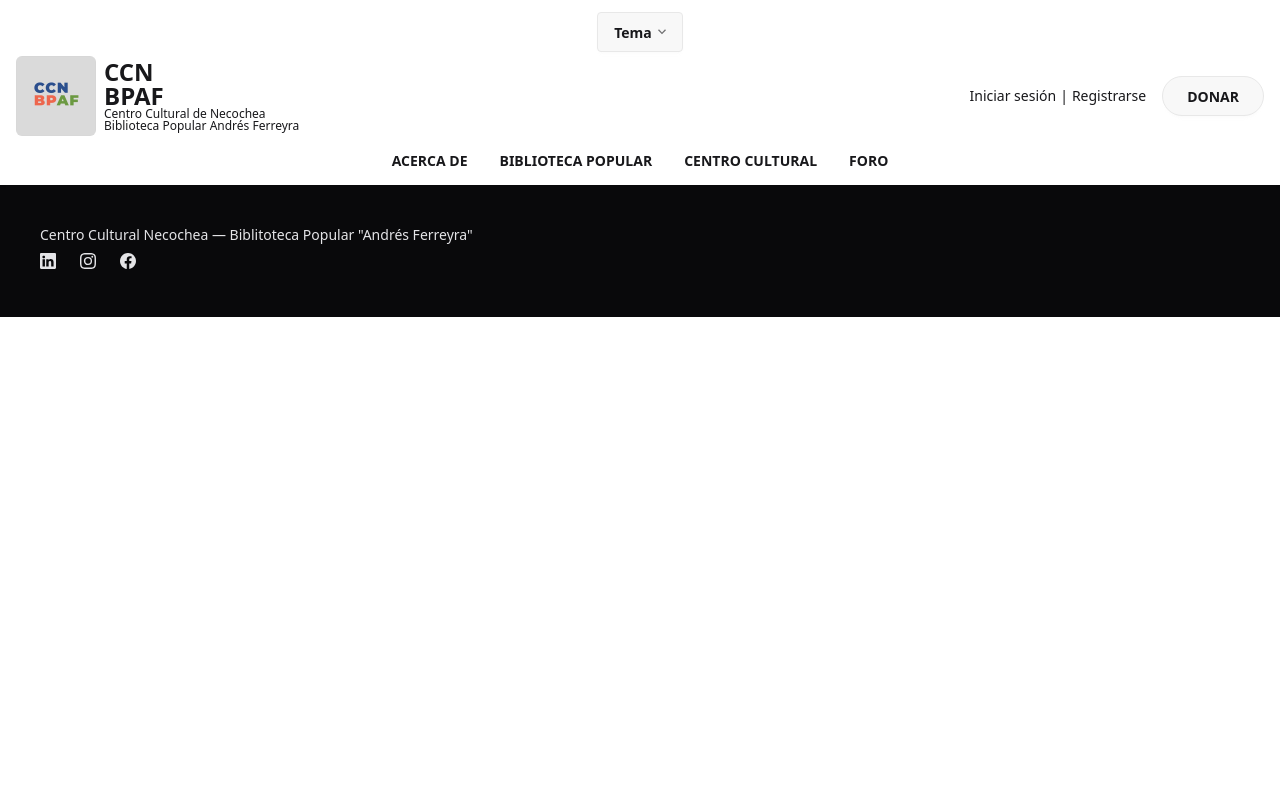
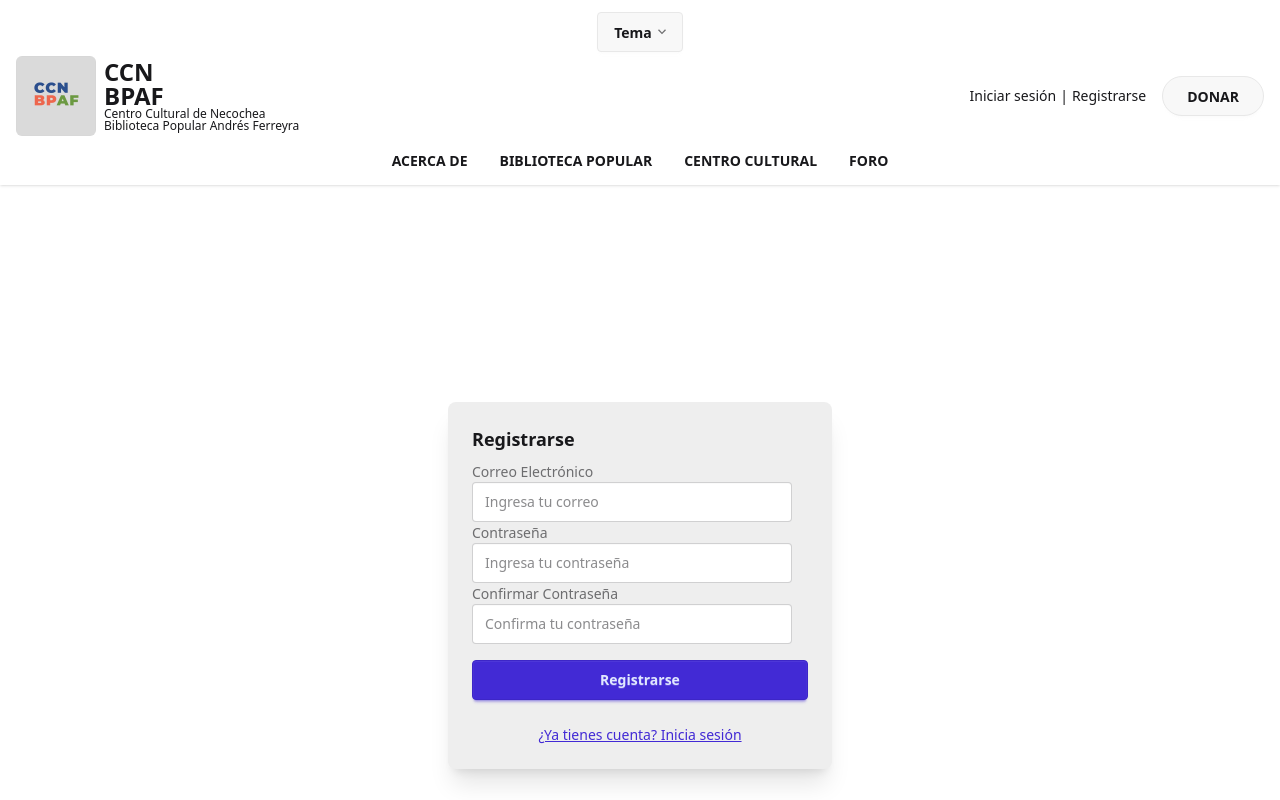
Before and after one commit to Frankmolin/Biblioteca-CCN-BPAF, a React (Vite) app: page /register in a window 1280 px wide. Shown: the top 800 px of the page. Built offline with nearby package versions, Linux system fonts and the light colour scheme.

Commit message:
login - register

```diff
--- a/package.json
+++ b/package.json
@@ -17,6 +17,7 @@
     "react-dom": "^19.1.0",
     "react-router-dom": "^7.6.0",
     "react-social-media-embed": "^2.5.18",
+    "react-toastify": "^11.0.5",
     "tailwindcss": "^4.1.7"
   },
   "devDependencies": {
--- a/src/App.jsx
+++ b/src/App.jsx
@@ -2,18 +2,15 @@ import React from 'react';
 import Autoridades from './pages/Autoridades';
 import Galeria from './pages/Galeria';
 import Historia from './pages/Historia';
-
 import { BrowserRouter as Router, Routes, Route, useLocation } from 'react-router-dom';
 import Home from './pages/Home';
-
 import MainLayout from './layouts/MainLayout';
-
 import Acerca from './pages/Acerca';
-
 import Catalogo from './pages/Catalogo';
-
 import Eventos from './pages/Eventos';
 import Foro from './pages/Foro';
+import Register from './pages/Register';
+import Login from './pages/Login';
 
 function AnimatedRoutes() {
   const location = useLocation();
@@ -30,7 +27,8 @@ function AnimatedRoutes() {
         <Route path="/galeria" element={<Galeria />} />
         <Route path="/historia" element={<Historia />} />
 
-
+        <Route path="/login" element={<Login />} />
+        <Route path="/register" element={<Register />} />
       </Routes>
     </MainLayout>
   );
--- /dev/null
+++ b/src/pages/Login.jsx
@@ -0,0 +1,63 @@
+import React from "react";
+import { ToastContainer, toast } from "react-toastify";
+import "react-toastify/dist/ReactToastify.css";
+
+const Login = () => {
+  const handleSubmit = (e) => {
+    e.preventDefault();
+    let formData = Object.fromEntries(new FormData(e.target).entries());
+
+    if (!formData.email || !formData.password) {
+      toast.error("Todos los campos son obligatorios");
+      return;
+    }
+
+    // Lógica de inicio de sesión
+    toast.success("Inicio de sesión exitoso");
+  };
+
+  return (
+    <div className="flex justify-center items-center h-screen ">
+      <div className="card w-96 bg-base-300 shadow-xl">
+        <div className="card-body">
+          <h2 className="card-title">Iniciar Sesión</h2>
+          <form onSubmit={handleSubmit}>
+            <div className="form-control">
+              <label className="label">
+                <span className="label-text">Correo Electrónico</span>
+              </label>
+              <input
+                type="email"
+                name="email"
+                placeholder="Ingresa tu correo"
+                className="input input-bordered"
+              />
+            </div>
+            <div className="form-control">
+              <label className="label">
+                <span className="label-text">Contraseña</span>
+              </label>
+              <input
+                type="password"
+                name="password"
+                placeholder="Ingresa tu contraseña"
+                className="input input-bordered"
+              />
+            </div>
+            <div className="form-control mt-4">
+              <button className="btn w-full btn-primary">Iniciar Sesión</button>
+            </div>
+          </form>
+          <div className="mt-4 text-center">
+            <a href="/register" className="link link-primary">
+              ¿No tienes cuenta? Regístrate
+            </a>
+          </div>
+        </div>
+      </div>
+      <ToastContainer />
+    </div>
+  );
+};
+
+export default Login;
--- /dev/null
+++ b/src/pages/Register.jsx
@@ -0,0 +1,79 @@
+import React from "react";
+import { ToastContainer, toast } from "react-toastify";
+import "react-toastify/dist/ReactToastify.css";
+
+const Register = () => {
+  const handleSubmit = (e) => {
+    e.preventDefault();
+    let formData = Object.fromEntries(new FormData(e.target).entries());
+
+    if (!formData.email || !formData.password || !formData.confirmPassword) {
+      toast.error("Todos los campos son obligatorios");
+      return;
+    }
+
+    if (formData.password !== formData.confirmPassword) {
+      toast.error("Las contraseñas no coinciden");
+      return;
+    }
+
+    // Lógica de registro
+    toast.success("Registro exitoso");
+  };
+
+  return (
+    <div className="flex justify-center items-center h-screen ">
+      <div className="card w-96 bg-base-300 shadow-xl">
+        <div className="card-body">
+          <h2 className="card-title">Registrarse</h2>
+          <form onSubmit={handleSubmit}>
+            <div className="form-control">
+              <label className="label">
+                <span className="label-text">Correo Electrónico</span>
+              </label>
+              <input
+                type="email"
+                name="email"
+                placeholder="Ingresa tu correo"
+                className="input input-bordered"
+              />
+            </div>
+            <div className="form-control">
+              <label className="label">
+                <span className="label-text">Contraseña</span>
+              </label>
+              <input
+                type="password"
+                name="password"
+                placeholder="Ingresa tu contraseña"
+                className="input input-bordered"
+              />
+            </div>
+            <div className="form-control">
+              <label className="label">
+                <span className="label-text">Confirmar Contraseña</span>
+              </label>
+              <input
+                type="password"
+                name="confirmPassword"
+                placeholder="Confirma tu contraseña"
+                className="input input-bordered"
+              />
+            </div>
+            <div className="form-control mt-4">
+              <button className="btn w-full btn-primary">Registrarse</button>
+            </div>
+          </form>
+          <div className="mt-4 text-center ">
+            <a href="/login" className="link link-primary">
+              ¿Ya tienes cuenta? Inicia sesión
+            </a>
+          </div>
+        </div>
+      </div>
+      <ToastContainer />
+    </div>
+  );
+};
+
+export default Register;
```
Also changed, not shown: 1 other file (tests, documents, lock files or other folders).
